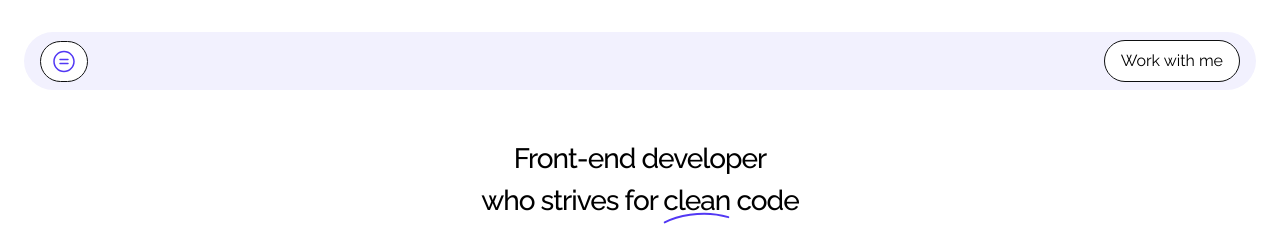
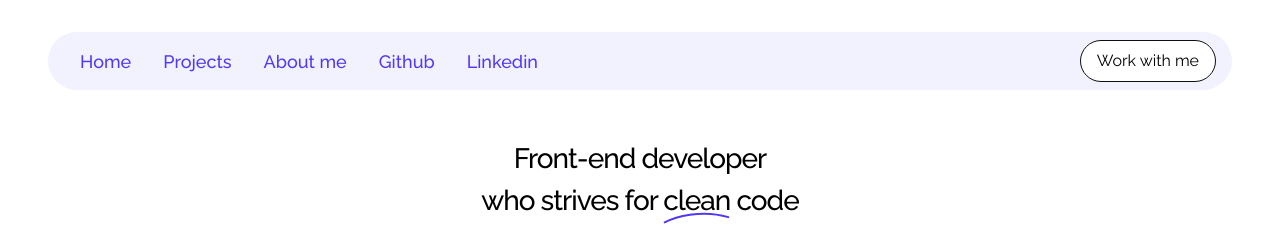
Before and after one commit to facusole/facundo-portfolio, an Astro site: page / in a window 1280 px wide. Shown: the top 232 px of the page. Built offline with nearby package versions, Linux system fonts and the light colour scheme; Astro itself is replaced by a stand-in of ours.

Commit message:
Add tablet responsive to navbar

```diff
--- a/src/components/Navbar.astro
+++ b/src/components/Navbar.astro
@@ -7,6 +7,13 @@ import CTA from "./cta/CTA.astro";
     <button class="menu__container">
         <img src="/assets/purple__burgerMenu.svg" alt="Expandable burger menu icon to access the navbar links.">
     </button>
+    <ul>
+        <li><a href="/">Home</a></li>
+        <li><a href="/projects">Projects</a></li>
+        <li><a href="/about-me">About me</a></li>
+        <li><a href="https://github.com/facusole">Github</a></li>
+        <li><a href="https://www.linkedin.com/in/facundo-sole/">Linkedin</a></li>
+    </ul>
     <CTA cta='Work with me' />
 </nav>
 
@@ -37,4 +44,31 @@ import CTA from "./cta/CTA.astro";
         scale: 1.02;
         box-shadow: 2px 2px 0px 1px rgba(0,0,0,1);
     }
+
+    ul {
+        display: none;
+    }
+
+
+    @media (min-width: 768px) {
+        .menu__container {
+            display: none;
+            background-color: red;
+        }
+
+        ul {
+            display: flex;
+            list-style: none;
+            padding: 0;
+        }
+
+        a {
+            text-decoration: none;
+            color: var(--clr__primary__purple);
+            font-size: var(--fs__18);
+            font-weight: var(--fw__medium);
+            padding: 1rem;
+        }
+    }
+
 </style>
--- a/src/layouts/MainLayout.astro
+++ b/src/layouts/MainLayout.astro
@@ -146,4 +146,10 @@ const { title } = Astro.props;
   .espacio {
     height: 2rem;
   }
+
+  @media (min-width: 768px) {
+    .p__inline {
+      padding-inline: 3rem;
+    }
+  }
 </style>
```
